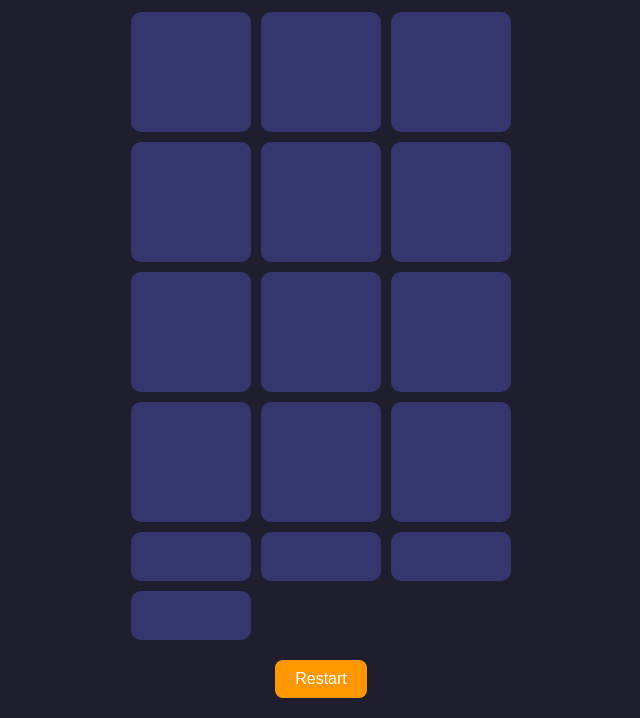
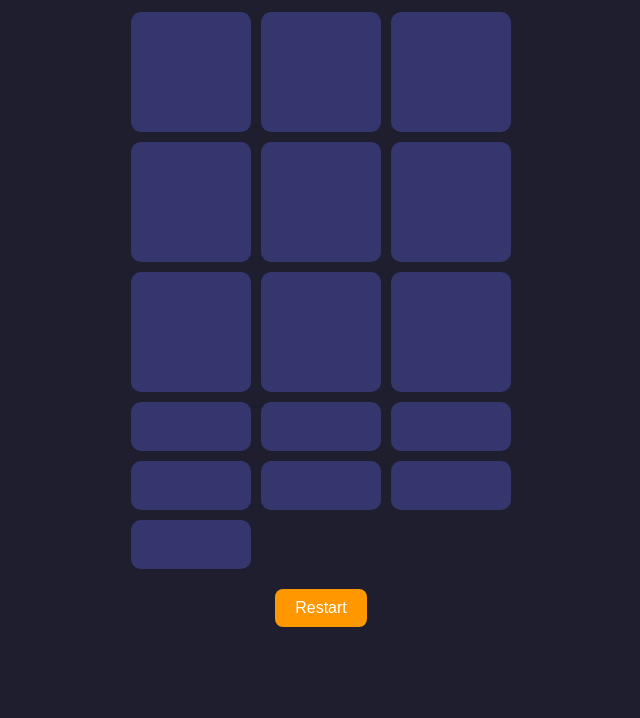
Before and after one commit to Maha-an/Pair-Up, a plain HTML site: page index.html in a window 1280 px wide. Shown: the part 104-822 px from the top of the page, without its empty margins (319-959 px from the left). After the commit the page ends 800 px from the top, so only its background shows below. Drawn offline with Linux system fonts and the light colour scheme.

Commit message:
Update index.html

```diff
--- a/index.html
+++ b/index.html
@@ -34,7 +34,7 @@
       display: grid;
       /* 4 tiles horizontal, 3 tiles vertical with sizes */
       grid-template-columns: repeat(3, 120px);
-      grid-template-rows: repeat(4, 120px);
+      grid-template-rows: repeat(3, 120px);
       gap: 10px;
     }
 
```
